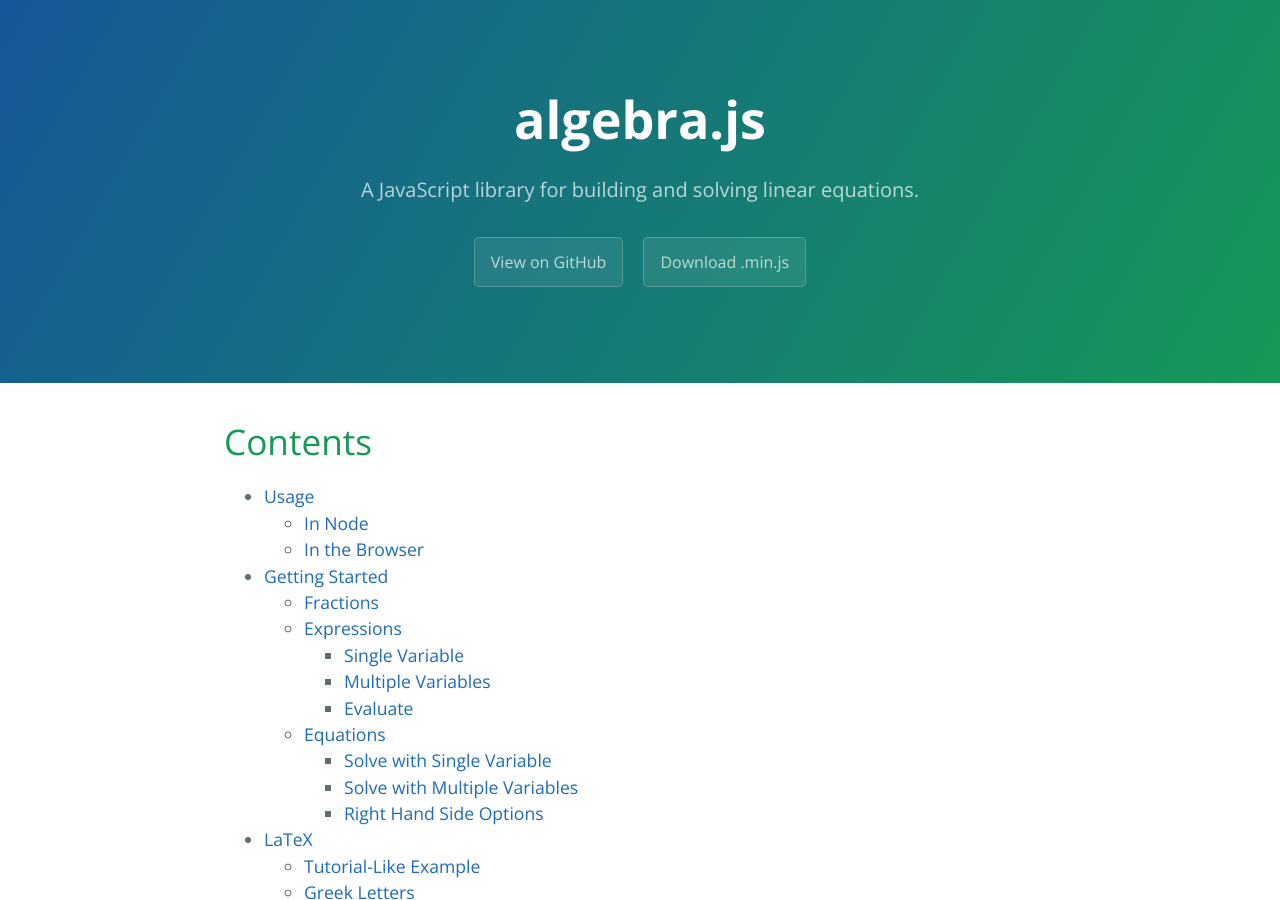
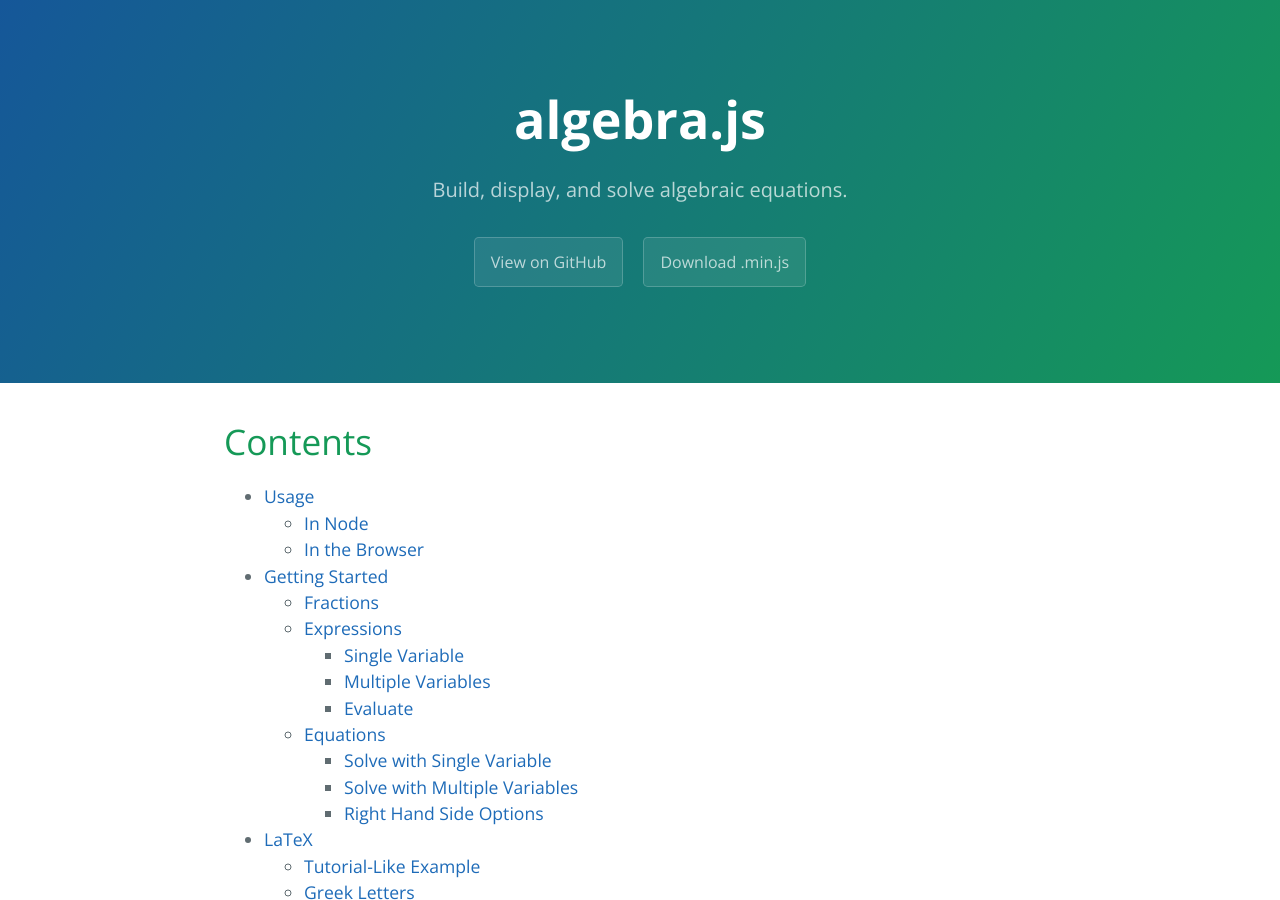
Before and after one commit to nicolewhite/algebra.js, a Jekyll site: the page built from index.md, in a window 1280 px wide and 900 px high. Built offline with Jekyll 4.4.1, drawn with Linux system fonts in a browser that asks for light colours; nearby versions of some CDN libraries; Markdown is read by kramdown in place of the engine named in the settings.

Commit message:
Update default.html

```diff
--- a/_layouts/default.html
+++ b/_layouts/default.html
@@ -21,7 +21,7 @@
 <body>
 <section class="page-header">
   <h1 class="project-name">algebra.js</h1>
-  <h2 class="project-tagline">A JavaScript library for building and solving linear equations.</h2>
+  <h2 class="project-tagline">Build, display, and solve algebraic equations.</h2>
   <a href="https://github.com/nicolewhite/algebra.js" class="btn">View on GitHub</a>
     <a href="javascripts/algebra.min.js" class="btn" download>Download .min.js</a>
 </section>
```
